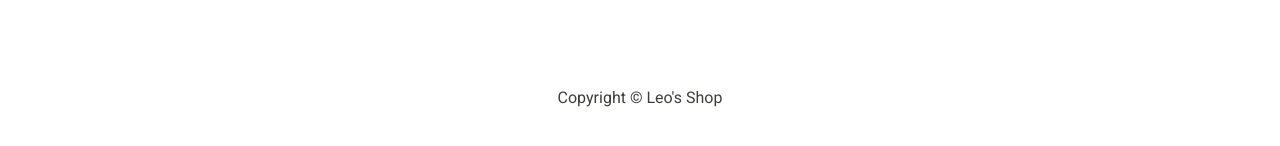
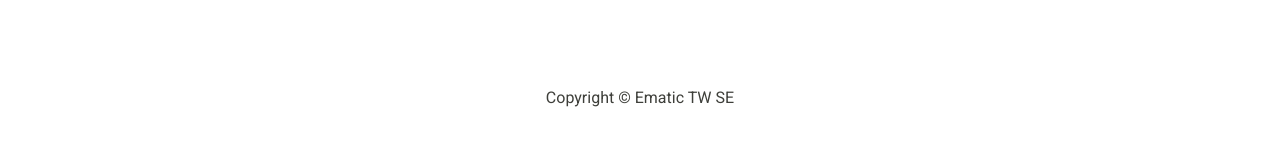
Before and after one commit to twesEmaticSolution/TW-test-shop, a React (Create React App) app in the folder frontend/: page /order/1 in a window 1280 px wide. Shown: the part 626-772 px from the top of the page. Built offline with nearby package versions, Linux system fonts and the light colour scheme.

Commit message:
[DEV] darrell change footer text

```diff
--- a/frontend/src/components/Footer.js
+++ b/frontend/src/components/Footer.js
@@ -6,7 +6,7 @@
     <footer>
       <Container>
         <Row>
-          <Col className="text-center py-3">Copyright &copy; Leo's Shop</Col>
+          <Col className="text-center py-3">Copyright &copy; Ematic TW SE</Col>
         </Row>
       </Container>
     </footer>
```
